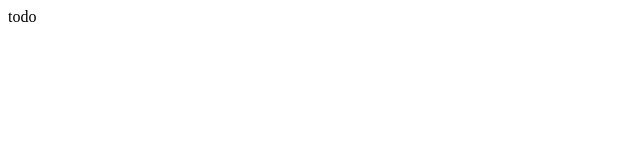
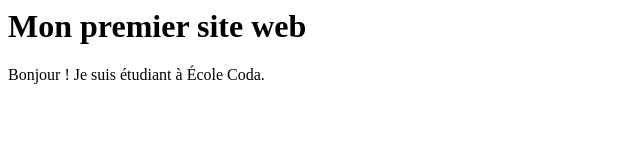
Before and after one commit to amirhossein-khosravimehr/mon-premier-site, a plain HTML site: page index.html in a window 1280 px wide. Shown: the whole page, without its empty margins (0-640 px from the left). Drawn offline with Linux system fonts and the light colour scheme.

Commit message:
Ajout du titre et du paragraphe

```diff
--- a/index.html
+++ b/index.html
@@ -1 +1,2 @@
-todo
+<h1>Mon premier site web</h1>
+<p>Bonjour ! Je suis étudiant à École Coda.</p>
```
